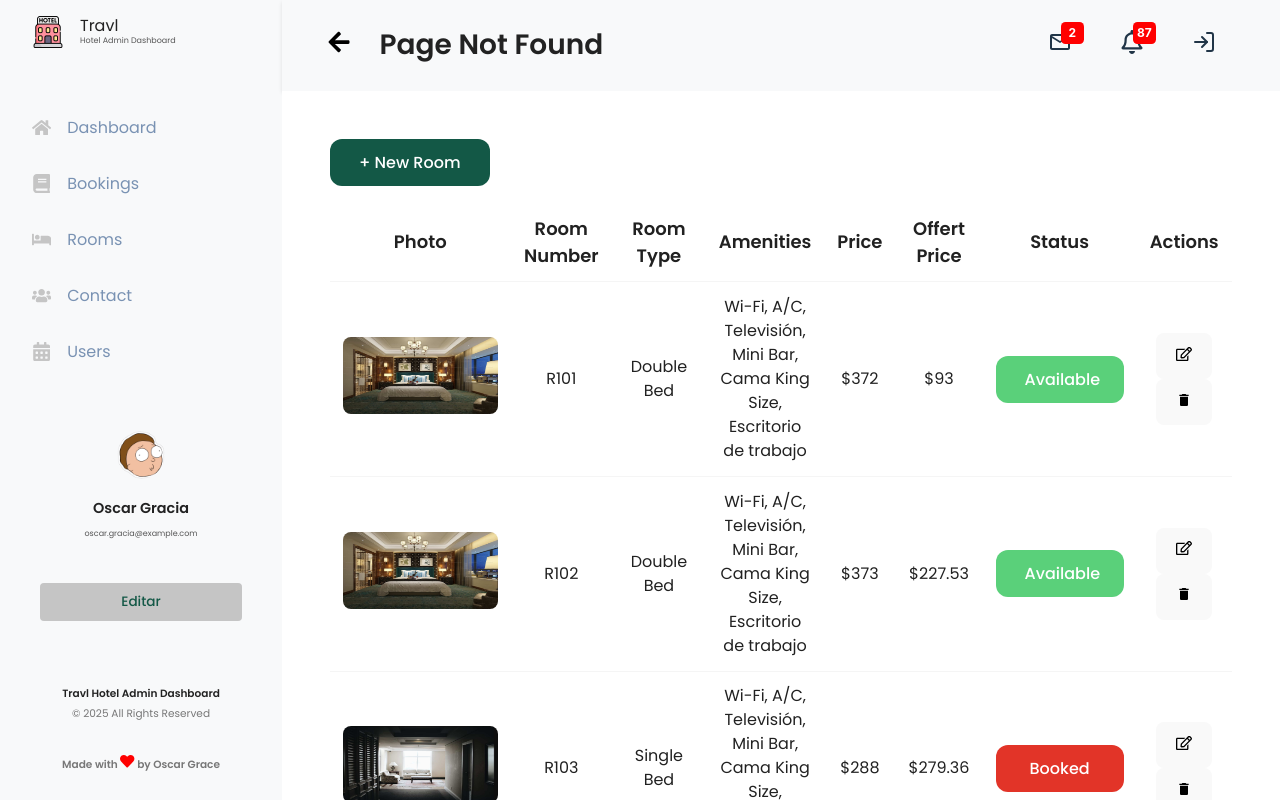
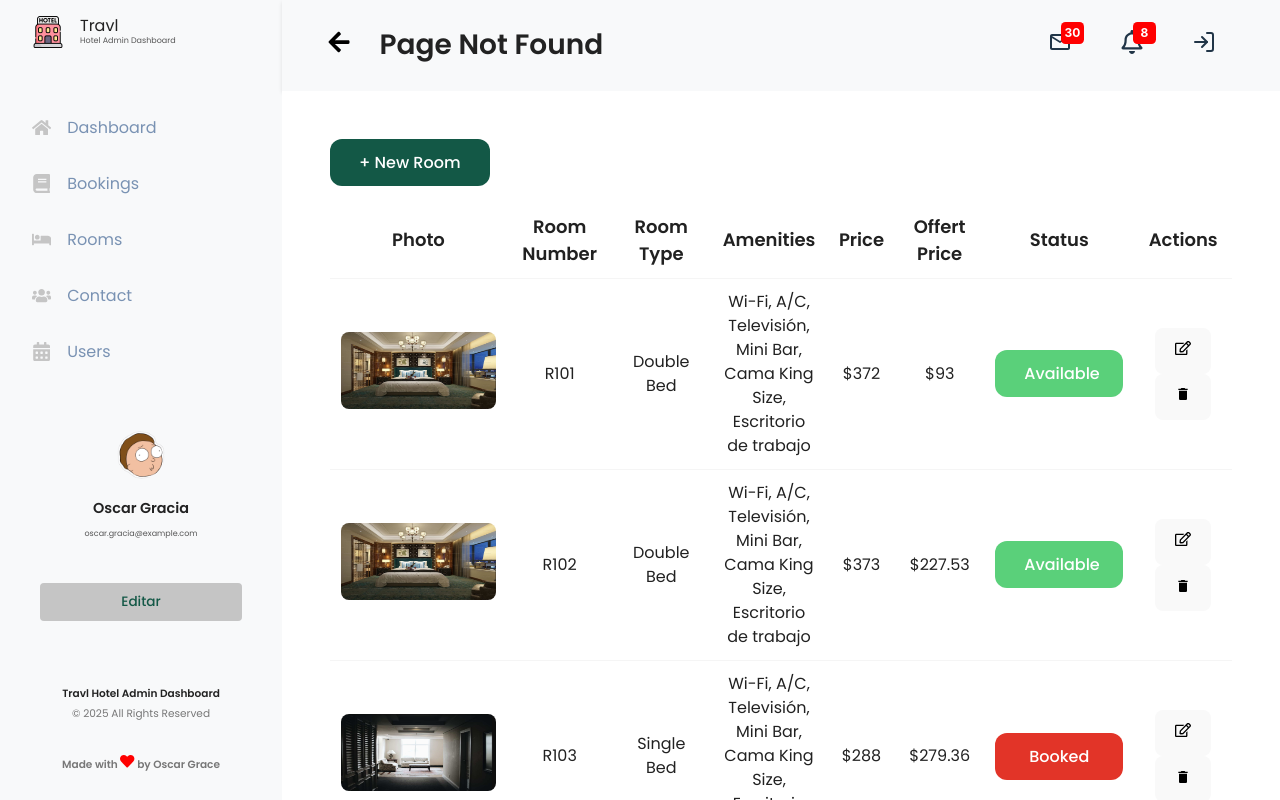
Before and after one commit to OscarGrC/HotelDashboard, a React (Vite) app: page /rooms in a window 1280 px wide. Built offline with nearby package versions, Linux system fonts and the light colour scheme; sample sign-in values are in the browser's storage.

Commit message:
dashboard   commit

```diff
--- a/src/common/header/Header.jsx
+++ b/src/common/header/Header.jsx
@@ -1,14 +1,19 @@
-import React from 'react';
+import React, { useState, useEffect } from 'react';
 import { useLocation, useNavigate } from 'react-router-dom';
 import { HeaderWrapper, HamburgerIcon, PageTitle, IconsWrapper, NotificationBadge } from './Header.js';
 import { FaRegBell, FaArrowRight, FaArrowLeft } from 'react-icons/fa';
 import { MdOutlineEmail } from "react-icons/md";
 import { FiLogIn } from "react-icons/fi";
-
+import contactData from '../../contact/data/contact.json';
 
 const HeaderBar = ({ onToggleSidebar, isSidebarVisible }) => {
     const location = useLocation();
     const navigate = useNavigate();
+    const [messages, setMessages] = useState([]);
+    useEffect(() => {
+        const totalMessages = contactData.length;
+        setMessages(totalMessages);
+    }, []);
     const pageTitles = {
         '/': 'Dashboard',
         '/bookings': 'Bookings',
@@ -70,11 +75,11 @@ const HeaderBar = ({ onToggleSidebar, isSidebarVisible }) => {
             <IconsWrapper>
                 <div style={{ position: 'relative' }}>
                     <MdOutlineEmail />
-                    <NotificationBadge bgcolor="red">2</NotificationBadge>
+                    <NotificationBadge bgcolor="red">{messages}</NotificationBadge>
                 </div>
                 <div style={{ position: 'relative' }}>
                     <FaRegBell />
-                    <NotificationBadge bgcolor="red">87</NotificationBadge>
+                    <NotificationBadge bgcolor="red">8</NotificationBadge>
                 </div>
                 <FiLogIn onClick={handleLogout} style={{ marginBottom: '0.4rem' }} />
 
--- a/src/rooms/pages/rooms.js
+++ b/src/rooms/pages/rooms.js
@@ -37,7 +37,7 @@ export const Table = styled.table`
   margin-bottom: 1rem;
   border: none;
   th, td {
-    padding: 0.8rem;
+    padding: 0.69rem;
     text-align: center;
     font-size: 1rem;
     font-family: 'Poppins', sans-serif;
```
